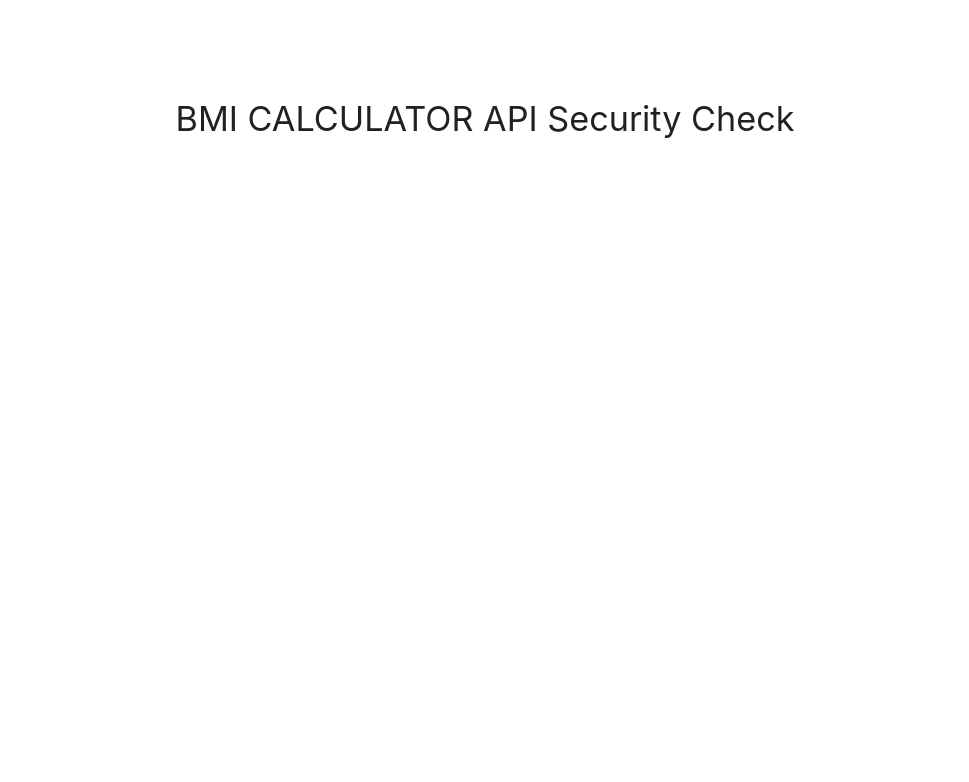
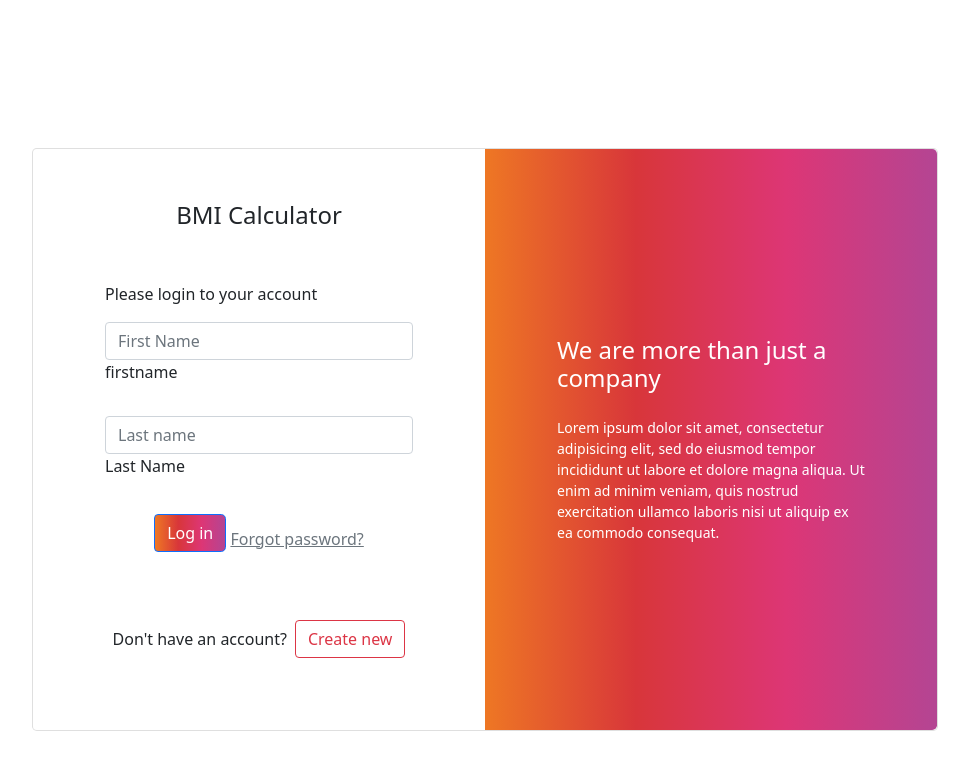
Before and after one commit to ichsanbahri/bmi-api, a plain HTML site: page themes/index.html in a window 1280 px wide. Shown: the whole page, without its empty margins (155-1124 px from the left). Drawn offline with nearby package versions, Linux system fonts and the light colour scheme.

Commit message:
update index.html

```diff
--- a/themes/index.html
+++ b/themes/index.html
@@ -1,16 +1,101 @@
 <!DOCTYPE html>
 <html lang="">
+
 <head>
     <!--Import Google Icon Font-->
     <link href="https://fonts.googleapis.com/icon?family=Material+Icons" rel="stylesheet">
     <!-- Compiled and minified CSS -->
-    <link rel="stylesheet" href="https://cdnjs.cloudflare.com/ajax/libs/materialize/1.0.0/css/materialize.min.css">
+    <link href="https://cdn.jsdelivr.net/npm/bootstrap@5.0.2/dist/css/bootstrap.min.css" rel="stylesheet"
+        integrity="sha384-EVSTQN3/azprG1Anm3QDgpJLIm9Nao0Yz1ztcQTwFspd3yD65VohhpuuCOmLASjC" crossorigin="anonymous">
+    <!-- Latest compiled and minified CSS -->
+    <script src="https://cdn.jsdelivr.net/npm/bootstrap@5.0.2/dist/js/bootstrap.bundle.min.js"
+        integrity="sha384-MrcW6ZMFYlzcLA8Nl+NtUVF0sA7MsXsP1UyJoMp4YLEuNSfAP+JcXn/tWtIaxVXM"
+        crossorigin="anonymous"></script>
+
     <!--Let browser know website is optimized for mobile-->
     <title>{{.title}}</title>
+
+    <style>
+        .gradient-custom-2 {
+  /* fallback for old browsers */
+  background: #fccb90;
+
+  /* Chrome 10-25, Safari 5.1-6 */
+  background: -webkit-linear-gradient(to right, #ee7724, #d8363a, #dd3675, #b44593);
+
+  /* W3C, IE 10+/ Edge, Firefox 16+, Chrome 26+, Opera 12+, Safari 7+ */
+  background: linear-gradient(to right, #ee7724, #d8363a, #dd3675, #b44593);
+}
+
+@media (min-width: 768px) {
+  .gradient-form {
+    height: 100vh !important;
+  }
+}
+@media (min-width: 769px) {
+  .gradient-custom-2 {
+    border-top-right-radius: .3rem;
+    border-bottom-right-radius: .3rem;
+  }
+}
+    </style>
 </head>
 
 <body>
-<div class="container" style="margin-top: 100px">
-    <h4 class="center">BMI CALCULATOR API Security Check</h4>
+    <div class="container" style="margin-top: 100px">
+            <div class="container py-5 h-100">
+                <div class="row d-flex justify-content-center align-items-center h-100">
+                    <div class="col-xl-10">
+                        <div class="card rounded-3 text-black">
+                            <div class="row g-0">
+                                <div class="col-lg-6">
+                                    <div class="card-body p-md-5 mx-md-4">
+                                        <div class="text-center">
+                                            <h4 class="mt-1 mb-5 pb-1">BMI Calculator</h4>
+                                        </div>
+
+                                        <form>
+                                            <p>Please login to your account</p>
+
+                                            <div class="form-outline mb-4">
+                                                <input type="Firstname" id="form2Example11" class="form-control"
+                                                    placeholder="First Name" />
+                                                <label class="form-label" for="form2Example11">firstname</label>
+                                            </div>
+
+                                            <div class="form-outline mb-4">
+                                                <input type="lastname" id="form2Example22" class="form-control" placeholder="Last name"/>
+                                                <label class="form-label" for="form2Example22">Last Name</label>
+                                            </div>
+
+                                            <div class="text-center pt-1 mb-5 pb-1">
+                                                <button class="btn btn-primary btn-block fa-lg gradient-custom-2 mb-3"
+                                                    type="button">Log in</button>
+                                                <a class="text-muted" href="#!">Forgot password?</a>
+                                            </div>
+
+                                            <div class="d-flex align-items-center justify-content-center pb-4">
+                                                <p class="mb-0 me-2">Don't have an account?</p>
+                                                <button type="button" class="btn btn-outline-danger">Create new</button>
+                                            </div>
+
+                                        </form>
+
+                                    </div>
+                                </div>
+                                <div class="col-lg-6 d-flex align-items-center gradient-custom-2">
+                                    <div class="text-white px-3 py-4 p-md-5 mx-md-4">
+                                        <h4 class="mb-4">We are more than just a company</h4>
+                                        <p class="small mb-0">Lorem ipsum dolor sit amet, consectetur adipisicing elit,
+                                            sed do eiusmod tempor incididunt ut labore et dolore magna aliqua. Ut enim
+                                            ad minim veniam, quis nostrud exercitation ullamco laboris nisi ut aliquip
+                                            ex ea commodo consequat.</p>
+                                    </div>
+                                </div>
+                            </div>
+                        </div>
+                    </div>
+                </div>
+            </div>
 </body>
 </head>
```
